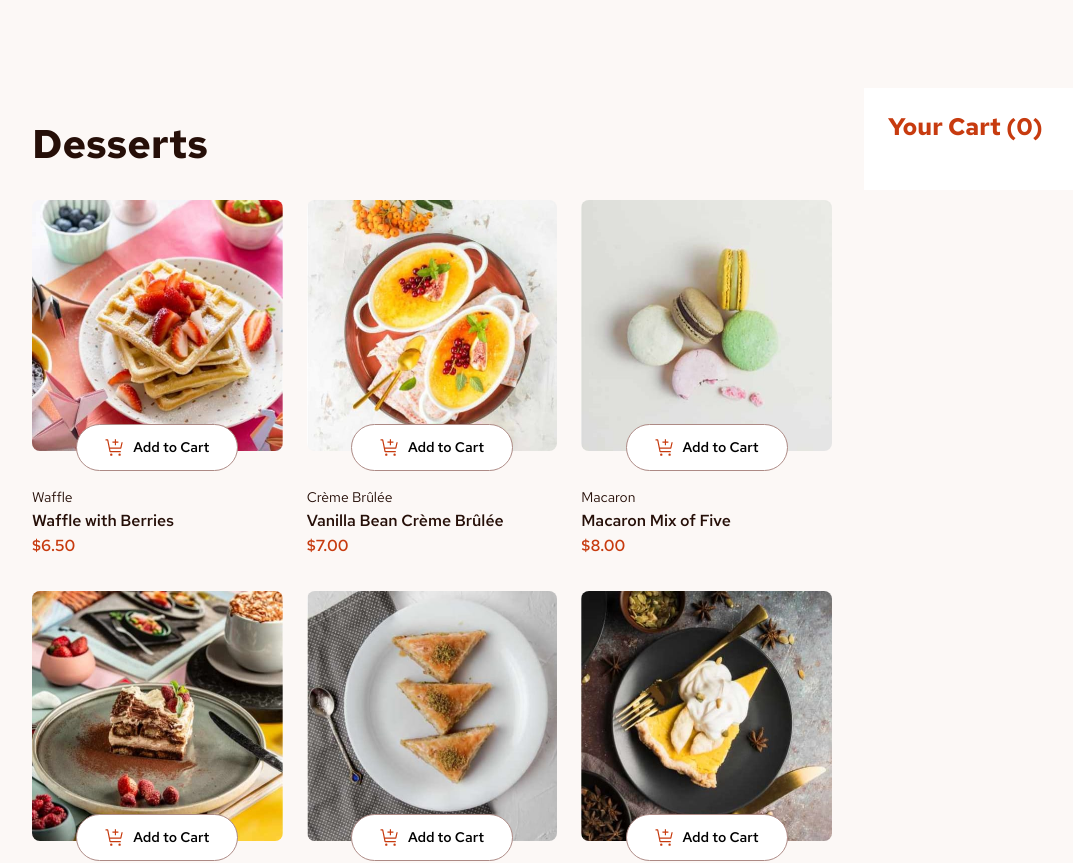
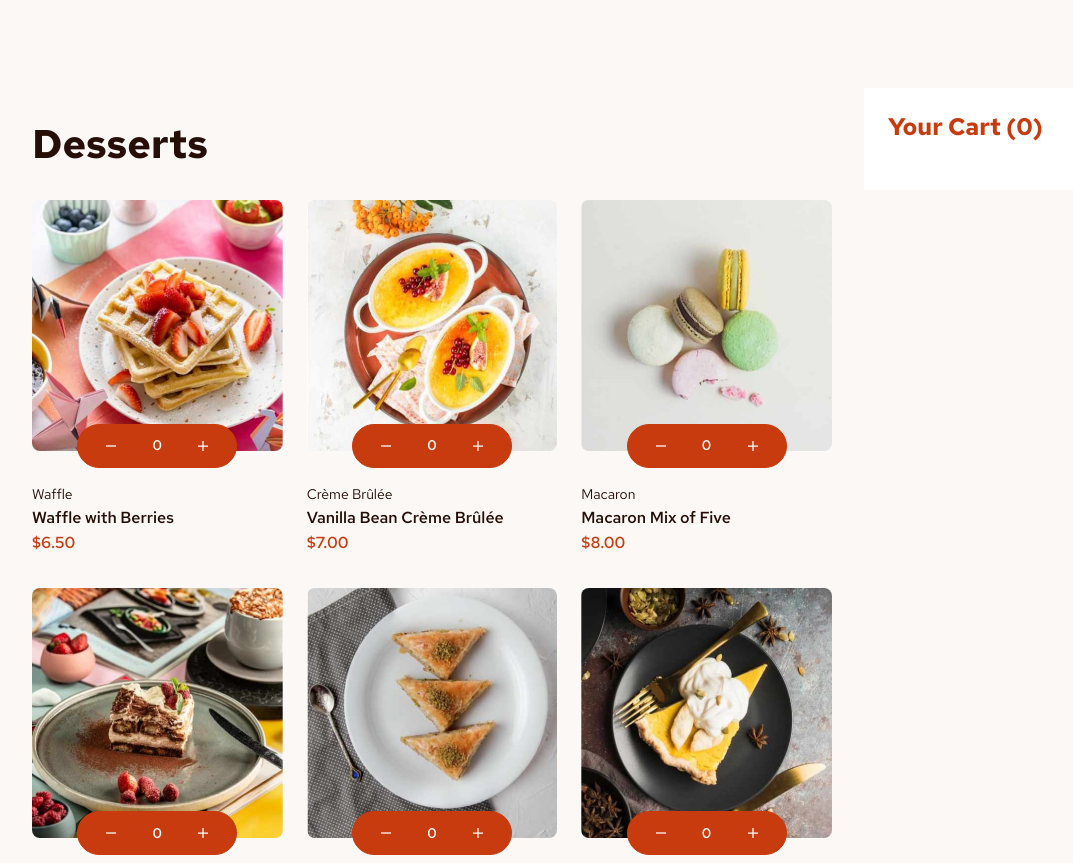
Before and after one commit to tac3563/product-list-with-cart, a React (Vite) app: page / in a window 1280 px wide. Shown: the top 863 px of the page, without its empty margins (8-1081 px from the left). Built offline with nearby package versions, Linux system fonts and the light colour scheme.

Commit message:
[Update] create initial zustand store and style quantity button

```diff
--- a/src/components/AddToCart/AddToCart.scss
+++ b/src/components/AddToCart/AddToCart.scss
@@ -25,4 +25,20 @@
       display: flex;
     }
   }
+
+  .quantity-button {
+    background-color: var(--red);
+    border-color: var(--red);
+    color: var(--white);
+    max-width: 160px;
+    width: 100%;
+    height: 44px;
+    display: flex;
+    justify-content: space-between;
+
+    span {
+      color: var(--white);
+      @include fontStyles('preset-4-bold');
+    }
+  }
 }
--- a/src/components/AddToCart/AddToCart.tsx
+++ b/src/components/AddToCart/AddToCart.tsx
@@ -1,15 +1,28 @@
 import "./AddToCart.scss";
 import addToCartIcon from "/src/assets/images/icon-add-to-cart.svg";
+import incrementIcon from "/src/assets/images/icon-increment-quantity.svg"
+import decrementIcon from "/src/assets/images/icon-decrement-quantity.svg"
+import useStore from "../../stores/store.ts";
 
-export default function AddToCart() {
+
+
+export default function AddToCart(id: string) {
+    const {counter, increment, decrement} = useStore();
+
   return (
-    <div className="add-to-cart-button-wrapper">
-      <button>
-        <span>
-          <img src={addToCartIcon} alt="cart icon" />
-        </span>
-        Add to Cart
-      </button>
+    <div key={`${id}-quantity-btn-wrapper`} className="add-to-cart-button-wrapper">
+      {/*<button className='add-to-cart-button'>*/}
+      {/*  <span>*/}
+      {/*    <img src={addToCartIcon} alt="cart icon" />*/}
+      {/*  </span>*/}
+      {/*  Add to Cart*/}
+      {/*</button>*/}
+
+        <button key={`${id}-quantity-btn`} className='quantity-button'>
+            <span> <img key={`${id}-decrement-btn`} onClick={decrement} src={decrementIcon} alt=""/></span>
+            {counter}
+            <span> <img key={`${id}-increment-btn`} onClick={increment} src={incrementIcon} alt=""/></span>
+        </button>
     </div>
   );
 }
--- a/src/components/ProductGrid/ProductGrid.tsx
+++ b/src/components/ProductGrid/ProductGrid.tsx
@@ -28,7 +28,7 @@ export default function ProductGrid() {
               srcSet={`${product.image.desktop} 1440w, ${product.image.tablet} 768w, ${product.image.mobile} 320w`}
               alt={product.name}
             />
-            <AddToCart/>
+            <AddToCart id={product.name} key={`${product.name}-button`}/>
             <p className="product-category">{product.category}</p>
             <p className="product-name">{product.name}</p>
             <p className="product-price">{product.price}</p>
--- /dev/null
+++ b/src/stores/store.ts
@@ -0,0 +1,11 @@
+import {create} from "zustand/react";
+
+ const useStore = create((set) => (
+    {
+        counter: 0,
+        increment: () => set((state) => ({ counter: state.counter + 1})),
+        decrement: () => set((state) => ({counter: state.counter - 1})),
+    }
+))
+
+export default useStore;
```
